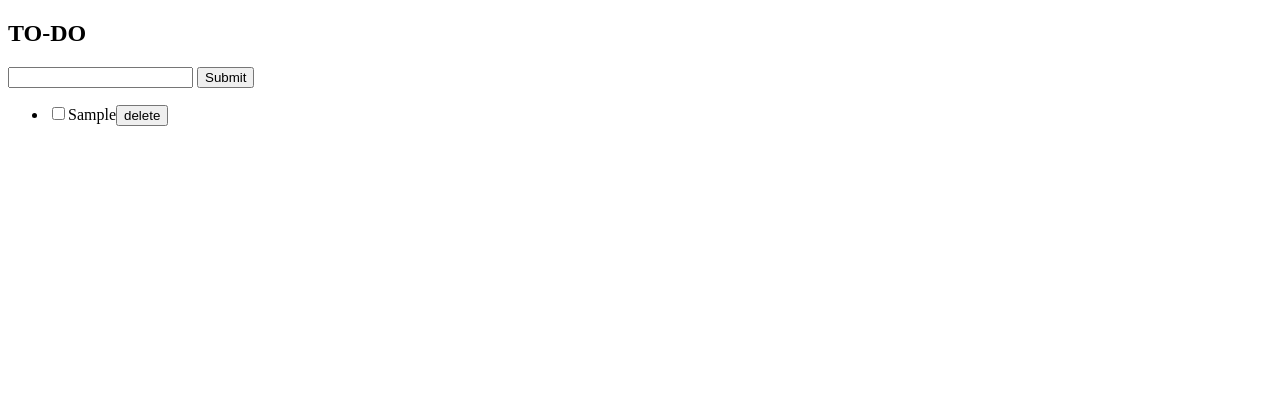
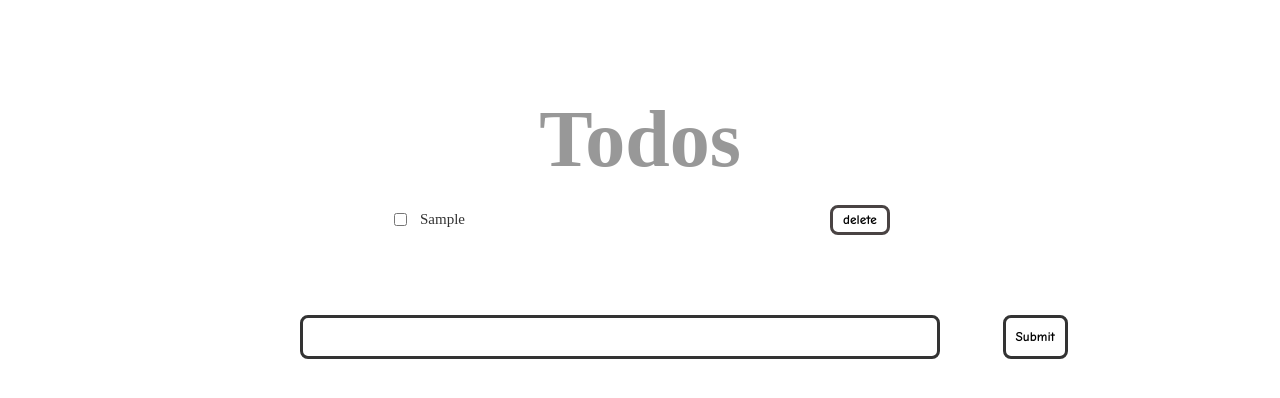
Before and after one commit to GSG-K3/To-Do-App_group2, a website: page index.html in a window 1280 px wide. Both pictures are taken after typing "Sample" into the empty fields and a click on the input "Submit". Drawn offline with Linux system fonts and the light colour scheme.

Commit message:
final project

```diff
--- a/dom.js
+++ b/dom.js
@@ -22,7 +22,7 @@
 
       Submit.addEventListener('click', function(event) {
 
-        var liTodo = document.createElement('LI');
+        var liTodo = document.createElement('li');
         var inputText =document.getElementsByTagName("input")[0].value;
 
        const span = document.createElement("span")
@@ -38,6 +38,12 @@
        deleteButtonNode.innerHTML = "delete";
        liTodo.appendChild(deleteButtonNode );
 
+
+      deleteButtonNode.addEventListener('click', function(event) {
+      var newState = todoFunctions.deleteTodo(state, todo.id);
+      console.log ("jgkd")
+      update(newState);
+    });
       });
 
 
@@ -48,12 +54,10 @@
     // add span holding description
     // this adds the delete button
 
-    deleteButtonNode.addEventListener('click', function(event) {
-      var newState = todoFunctions.deleteTodo(state, todo.id);
-      update(newState);
-    });
+
     todoNode.appendChild(deleteButtonNode);
     // add markTodo button
+
 
     // add classes for css
 
--- a/index.html
+++ b/index.html
@@ -2,27 +2,19 @@
 <html>
   <head>
     <meta charset="utf-8">
-    <title>tdd todo</title>
     <link rel="stylesheet" href="./style.css">
   </head>
+  <body>
 
-  <body>
-    <section id = "con">
-
-      <h1 id = "title">TO-DO</h1>
-      <div>
-    <form id="add-todo">
-      <input type="text" id = "myInput" name="description" value="">
-      <input type="submit" id = "Submit" value="Submit">
-    </div>
-  </form>
-  </section>
     <div id = "todo-container">
-        <ul id ="idList">
+     <h1 class="app-title">Todos</h1>
+        <ul id="idList">
         </ul>
     </div>
-
-
+    <form id="add-todo">
+      <input type="text" id="myInput" name="description" value="">
+      <input type="submit" id="Submit" value="Submit">
+    </form>
   </body>
   <script type="text/javascript" src = "./logic.js"></script>
   <script type="text/javascript" src = "./dom.js"></script>
--- a/logic.js
+++ b/logic.js
@@ -37,9 +37,7 @@ var todoFunctions = {
     // hint: array.filter
     const newarr = [...todos];
 
-    let removetask = newarr.filter(e => {
-      return e.id != idToDelete;
-    });
+    let removetask = newarr.filter(e => { return e.id != idToDelete;});
     return removetask;
 
   },
--- a/style.css
+++ b/style.css
@@ -0,0 +1,108 @@
+body{
+    margin: 0;
+    padding: auto;
+  }
+
+  #todo-container {
+    width: 100%;
+    max-width: 500px;
+    margin: 0 auto;
+    padding-left: 10px;
+    padding-right: 10px;
+    color: #333;
+    margin-top: 5vh;
+    margin-bottom: 5vh;
+    overflow-y: auto;
+
+  }
+
+   .app-title {
+    text-align: center;
+    margin-bottom: 20px;
+    font-size: 80px;
+    opacity: 0.5;
+  }
+  #add-todo{
+      margin-top: 70px;
+      display: flex;
+      align-content: center;
+
+  }
+  form {
+    padding-left: 300px;
+    width: 60%;
+    display: flex;
+    justify-content: space-between;
+
+  }
+  #myInput{
+    display: flex;
+    align-items: flex-start;
+    width: 80%;
+    padding: 10px;
+    border-radius: 8px;
+    border: 3px solid #333;
+
+  }
+
+  #idList{
+    list-style: none;
+    margin: 0;
+    padding: 0;
+  }
+  li {
+  margin-bottom: 10px;
+  width: 100%;
+  display: flex;
+  align-items: center;
+  justify-content: space-between;
+  }
+  li span{
+    flex-grow: 1;
+    margin-left: 10px;
+    margin-right: 10px;
+    font-size: 15px;
+  }
+
+  button{
+    font-family:"Comic Sans MS", cursive, sans-serif, Ubuntu, Cantarell,sans-serif;
+    border-radius: 8px;
+    width: 60px;
+    height: 30px;
+    border: 3px solid rgb(73, 67, 67);
+    background-color: white;
+    font-weight: bolder;
+    margin-left: 40px;
+
+}
+  #ckd{
+    width: 20px;
+    height: 20px;
+    border: 3px solid #333;
+    display: inline-flex;
+    justify-content: center;
+    align-items: center;
+    cursor: pointer;
+  }
+ /*span{
+    text-decoration: line-through;
+  }*/
+  #Submit{
+    font-family:"Comic Sans MS", cursive, sans-serif, Ubuntu, Cantarell,sans-serif;
+    line-height: 1.4;
+    font-weight: bolder;
+    padding: 10px;
+    background-color: white;
+    border: 3px solid #333;
+    border-radius: 8px;
+  }
+  @media only screen and (max-width: 400px) {
+    #todo-container {
+      margin: 0 60px 30px 0;
+
+    }
+    #add-todo{
+      justify-content: flex-start;
+    }
+
+  }
```
Also changed, not shown: test.js (+6 -5 lines).
